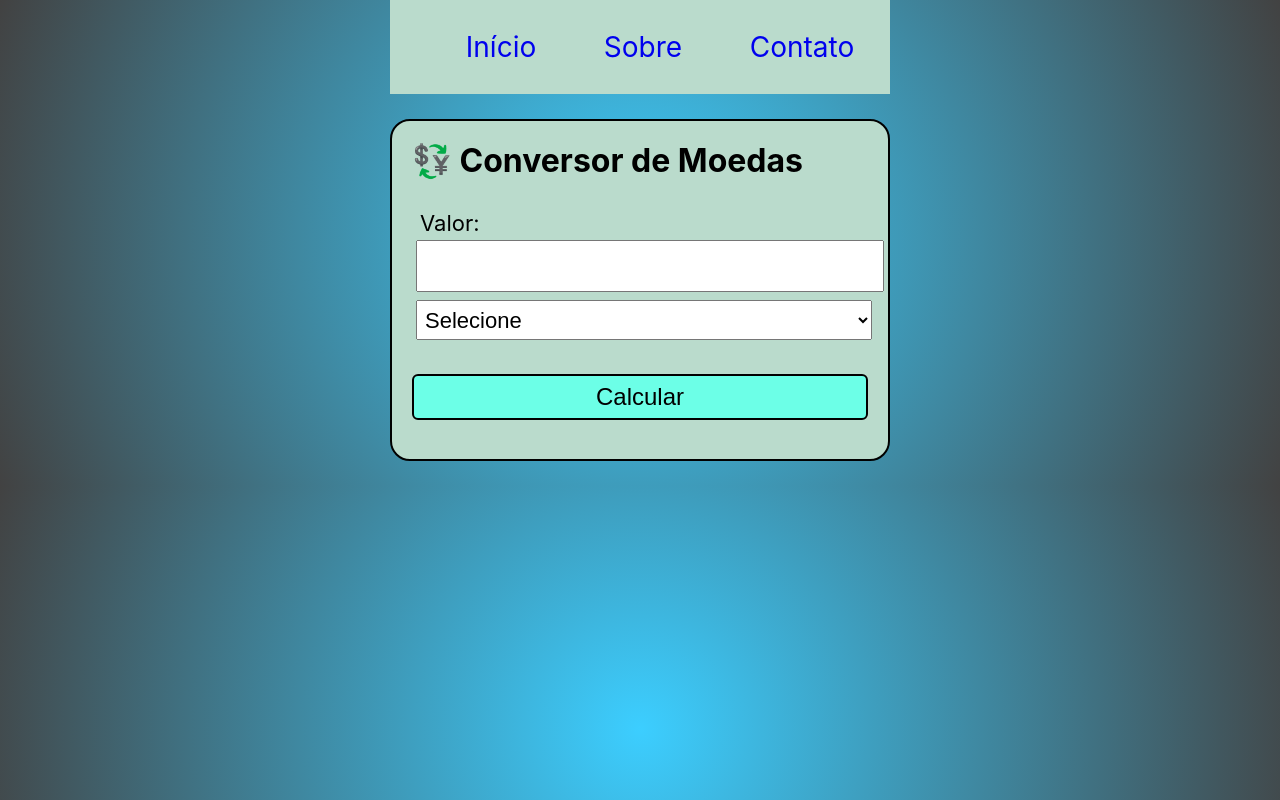
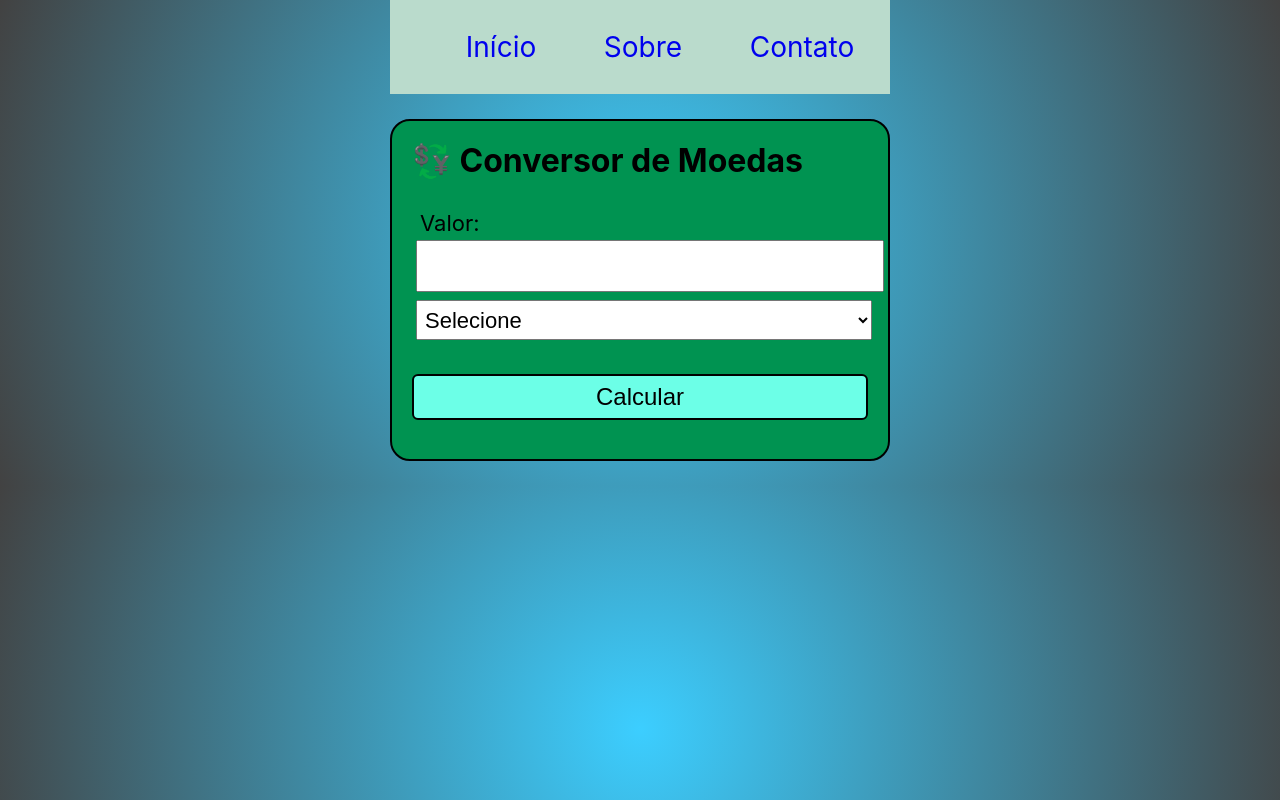
Before and after one commit to patrickoliveiraa/conversormoeda, a plain HTML site: page index.html in a window 1280 px wide. Drawn offline with nearby package versions, Linux system fonts and the light colour scheme; no server answers.

Commit message:
Atualizado cor Contato

```diff
--- a/Estilo/principal.css
+++ b/Estilo/principal.css
@@ -50,7 +50,7 @@ header nav ul {
 #interface,
 #container,
 #contato {
-  background-color: #badbcc;
+  background-color: #009351;
   padding: 20px;
   margin: 5% auto;
   text-align: auto;
```
